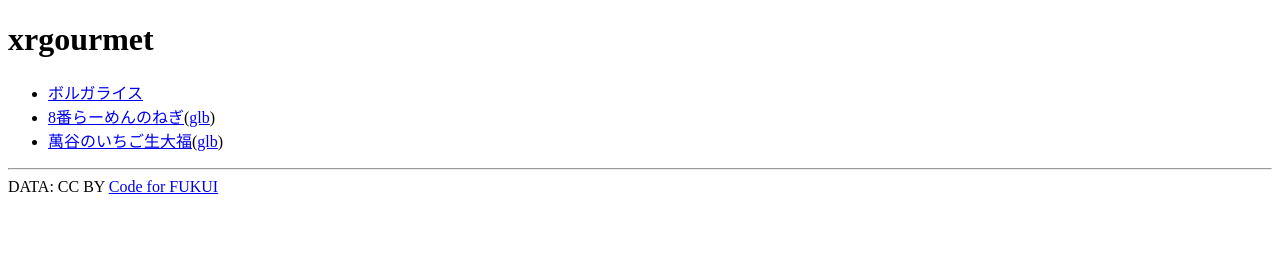
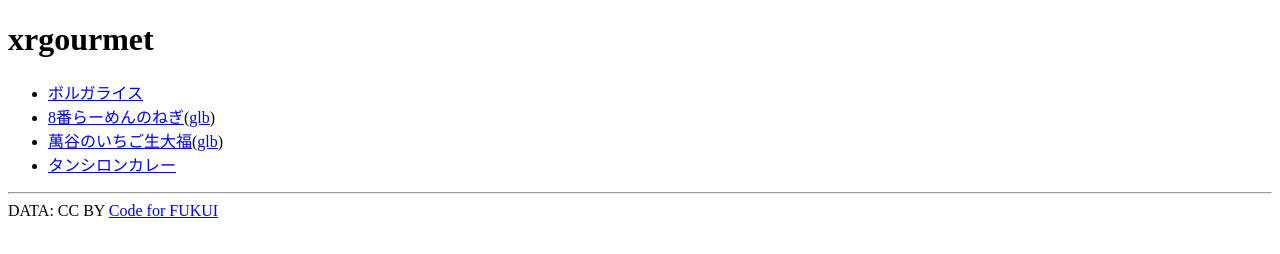
Before and after one commit to code4fukui/xrgourmet, a plain HTML site: page index.html in a window 1280 px wide. Drawn offline with Linux system fonts and the light colour scheme.

Commit message:
add tanshiron_curry

```diff
--- a/index.html
+++ b/index.html
@@ -6,6 +6,7 @@
 <li><a href="volgarice.usdz">ボルガライス</a></li>
 <li><a href="negi8.usdz">8番らーめんのねぎ</a>(<a href="negi8.glb">glb</a>)</li>
 <li><a href="mantani-ichigo.usdz">萬谷のいちご生大福</a>(<a href="mantani-ichigo.glb">glb</a>)</li>
+<li><a href="tanshiron_curry.usdz">タンシロンカレー</a></li>
 </ul>
 
 <hr>
```
Also changed, not shown: 1 other file.
